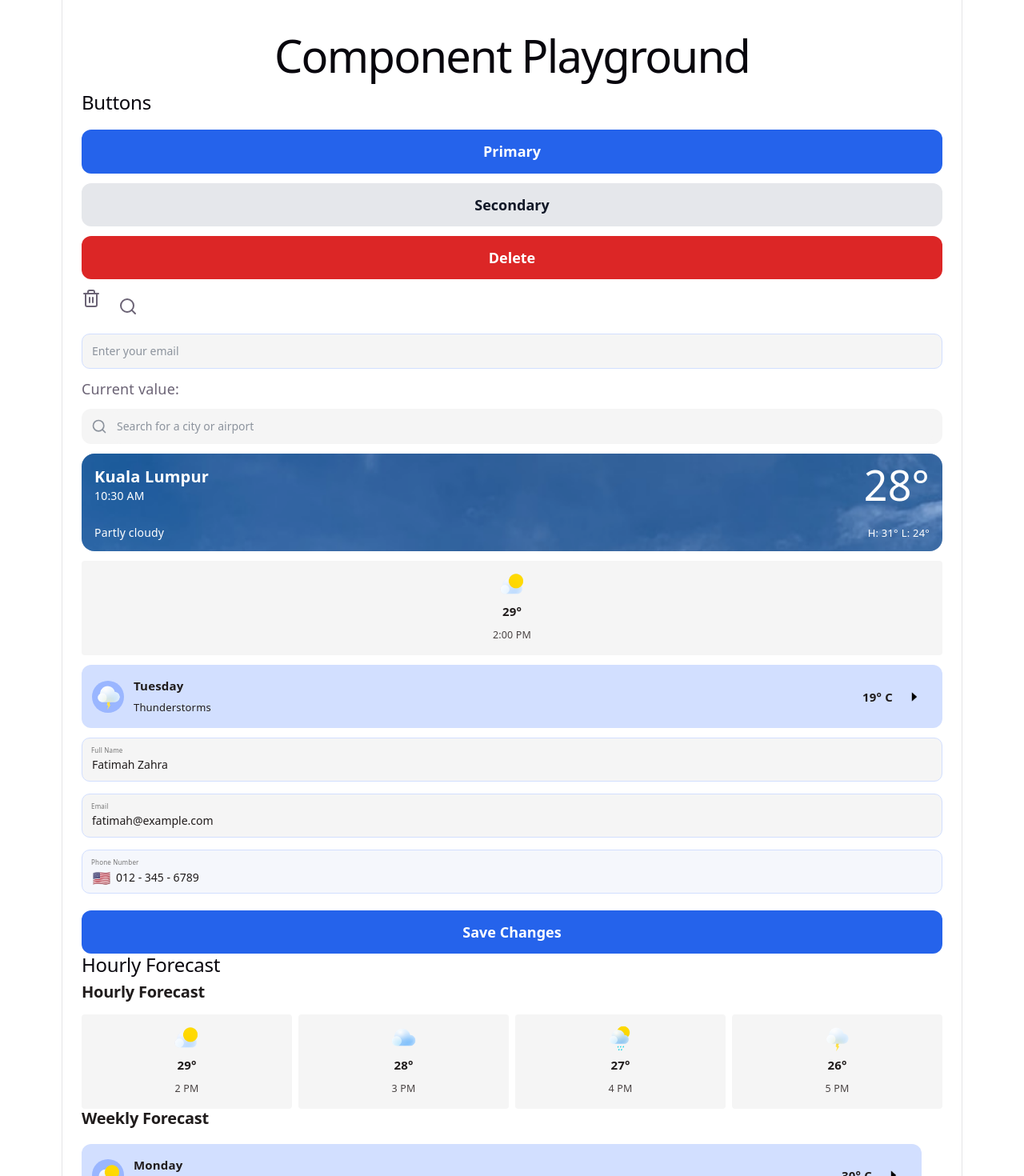
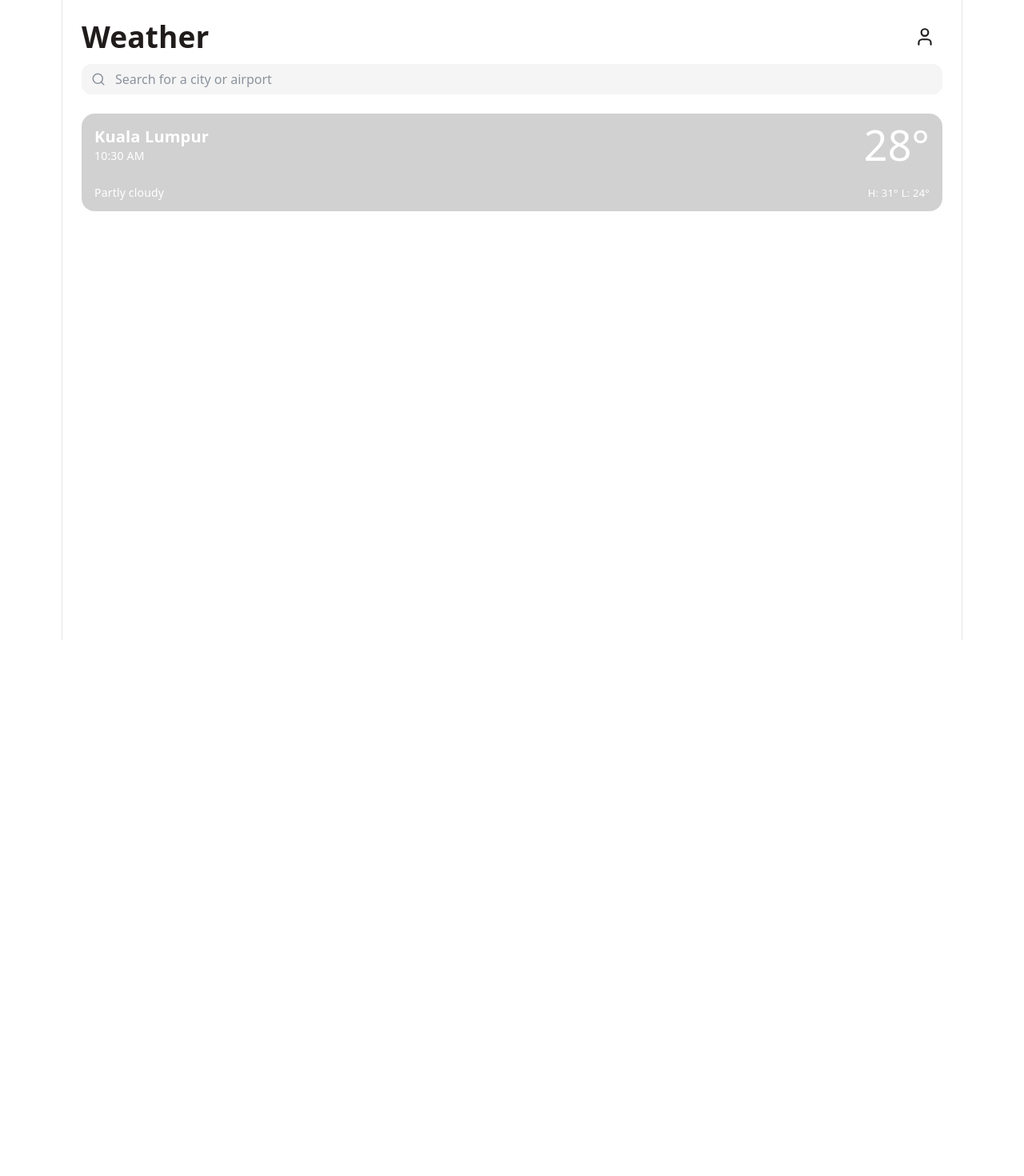
Before and after one commit to FatimahZahra30/weather-app, a Vue app: page /weather in a window 1280 px wide. Shown: the top 1470 px of the page at 80% size. After the commit the page ends 800 px from the top, so only its background shows below. Built offline with nearby package versions, Linux system fonts and the light colour scheme.

Commit message:
feat: created correct layout for the actual weather page

```diff
--- a/package.json
+++ b/package.json
@@ -11,7 +11,8 @@
   },
   "dependencies": {
     "lucide-vue-next": "^1.0.0",
-    "vue": "^3.5.40"
+    "vue": "^3.5.40",
+    "vue-router": "^5.2.0"
   },
   "devDependencies": {
     "@eslint/js": "^10.0.1",
--- a/src/App.vue
+++ b/src/App.vue
@@ -1,139 +1,16 @@
 <script setup lang="ts">
-import { ref } from 'vue'
-import AppButton from './components/atoms/AppButton.vue'
-import AppIcon from './components/atoms/AppIcon.vue'
-import AppIconButton from './components/atoms/AppIconButton.vue'
-import AppInput from './components/atoms/AppInput.vue'
-import SearchBar from './components/molecules/SearchBar.vue'
-import LocationWeatherCard from './components/molecules/LocationWeatherCard.vue'
-
-import dayBackground from './assets/weather/day-background.jpg'
-import HourlyForcastCard from './components/molecules/HourlyForcastCard.vue'
-import WeeklyForcastItem from './components/molecules/WeeklyForcastItem.vue'
-import WeatherHero from './components/organisms/WeatherHero.vue'
-import HourlyForcast from './components/organisms/HourlyForcast.vue'
-import WeeklyForcast from './components/organisms/WeeklyForcast.vue'
-import ProfileForm from './components/organisms/ProfileForm.vue'
-import WeatherTemplate from './components/templates/WeatherTemplate.vue'
-import WeatherDetailTemplate from './components/templates/WeatherDetailTemplate.vue'
-
-const email = ref('')
-const searchQuery = ref('')
+import { RouterView } from 'vue-router'
 </script>
 
 <template>
-  <main class="playground">
-    <h1>Component Playground</h1>
-
-    <section>
-      <h2>Buttons</h2>
-
-      <AppButton>Primary</AppButton>
-
-      <AppButton variant="secondary">
-        Secondary
-      </AppButton>
-
-      <AppButton variant="danger">
-        Delete
-      </AppButton>
-
-      <AppIcon name="delete" />
-      <AppIconButton icon="search" />
-
-     <AppInput
-        v-model="email"
-        type="email"
-        placeholder="Enter your email"
-      />
-
-      <p>Current value: {{ email }}</p>
-
-      <SearchBar v-model="searchQuery" />
-
-      <LocationWeatherCard
-        location="Kuala Lumpur"
-        time="10:30 AM"
-        description="Partly cloudy"
-        :temperature="28"
-        :high="31"
-        :low="24"
-        :background-image="dayBackground"
-      />
-
-      <HourlyForcastCard
-        name="sunny"
-        :temperature="29"
-        time="2:00 PM"
-      />
-
-      <WeeklyForcastItem
-      name="thunderstorm"
-      day="Tuesday"
-      weather="Thunderstorms"
-      :temperature="19"
-      />
-
-      <ProfileForm
-        @save="console.log"
-      />
-
-    </section>
-
-    <!-- Hourly forecast -->
-    <section class="hourly-section">
-
-      <h2>Hourly Forecast</h2>
-
-    </section>
-
-    <section class="hourly-section">
-      <HourlyForcast />
-    </section>
-
-    <section class="weekly-forecast">
-      <WeeklyForcast />
-    </section>
-    <WeatherTemplate />
-    </main>
-
-    <!-- Weather hero -->
-    <WeatherHero
-      class="hero-full-width"
-      name="moderateRain"
-      date="Monday, 20 December 2021"
-      location="Bangsar South, KL"
-      :temperature="24"
-      weather="Moderate Rain"
-      updateTime="6:00 PM"
-    />
-
-    <WeatherDetailTemplate />
+  <main class="weather-page">
+    <RouterView />
+  </main>
 
 </template>
 
-<style>
-.playground {
+<style scoped>
+.weather-page {
   padding: 24px;
 }
-
-.playground section {
-  display: flex;
-  gap: 12px;
-  flex-wrap: wrap;
-}
-
-
-.hourly-section {
-  display: block;
-  width: 100%;
-}
-
-.hero-full-width {
-  margin-bottom: 20px;
-}
-
-.weekly-forecast {
-  padding-right: 13px;
-}
 </style>
--- a/src/components/atoms/AppIcon.vue
+++ b/src/components/atoms/AppIcon.vue
@@ -2,7 +2,7 @@
 import {
   ArrowLeft,
   ChevronRight,
-  CircleUserRound,
+  User,
   Edit,
   Plus,
   RotateCw,
@@ -15,7 +15,7 @@ import caretRight from '../../assets/icons/right-arrows.png'
 const icons = {
   arrowLeft: ArrowLeft,
   chevronRight: ChevronRight,
-  profile: CircleUserRound,
+  profile: User,
   edit: Edit,
   plus: Plus,
   refresh: RotateCw,
--- a/src/components/atoms/AppInput.vue
+++ b/src/components/atoms/AppInput.vue
@@ -64,6 +64,7 @@ const emit = defineEmits<{
 
 .app-input::placeholder {
   color: #8C939D;
+  font-size: 16px;
 }
 
 .app-input:focus {
--- a/src/components/molecules/SearchBar.vue
+++ b/src/components/molecules/SearchBar.vue
@@ -15,7 +15,7 @@ const emit = defineEmits<{
   <div class="search-bar">
     <AppIcon
       name="search"
-      :size="20"
+      :size="18"
     />
 
     <AppInput
@@ -32,8 +32,13 @@ const emit = defineEmits<{
   display: flex;
   align-items: center;
   gap: 8px;
+
   width: 100%;
-  padding: 0px 12px;
+  height: 38px;
+  box-sizing: border-box;
+
+  padding: 0 12px;
+
   border-radius: 12px;
   background: #F5F5F5;
   color: #8C939D;
@@ -41,8 +46,13 @@ const emit = defineEmits<{
 
 .search-bar :deep(.app-input) {
   flex: 1;
-  min-height: 44px;
-  padding: 8px 4px;
+
+  width: 100%;
+  height: 100%;
+  min-height: 0;
+
+  padding: 4px;
+
   border: none;
   box-shadow: none;
 }
--- a/src/components/templates/WeatherTemplate.vue
+++ b/src/components/templates/WeatherTemplate.vue
@@ -1,30 +1,36 @@
 <script setup lang="ts">
 import SearchBar from '../molecules/SearchBar.vue'
 import LocationWeatherCard from '../molecules/LocationWeatherCard.vue'
-import HourlyForcast from '../organisms/HourlyForcast.vue'
-import WeeklyForcast from '../organisms/WeeklyForcast.vue'
-import { ref } from 'vue'
 
-const searchQuery = ref('')
+defineProps<{
+  location: string
+  time: string
+  description: string
+  temperature: number
+  high: number
+  low: number
+}>()
+
+const searchQuery = defineModel<string>('searchQuery', {
+  default: '',
+})
 </script>
 
 <template>
   <main class="weather-template">
 
-    <!-- Search -->
     <section class="weather-template__search">
-      <SearchBar v-model="searchQuery"/>
+      <SearchBar v-model="searchQuery" />
     </section>
 
-    <!-- Current Weather -->
     <section class="weather-template__current">
       <LocationWeatherCard
-        location="Kuala Lumpur"
-        time="10:30 AM"
-        description="Partly cloudy"
-        :temperature="28"
-        :high="31"
-        :low="24"
+        :location="location"
+        :time="time"
+        :description="description"
+        :temperature="temperature"
+        :high="high"
+        :low="low"
       />
     </section>
 
@@ -48,12 +54,14 @@ const searchQuery = ref('')
 
 .weather-template__search {
   width: 100%;
+  box-sizing: border-box;
 }
 
 /* Current Weather */
 
 .weather-template__current {
   width: 100%;
+  box-sizing: border-box;
 }
 
 </style>
--- a/src/main.ts
+++ b/src/main.ts
@@ -1,5 +1,8 @@
 import { createApp } from 'vue'
 import './style.css'
 import App from './App.vue'
+import router from './router'
 
-createApp(App).mount('#app')
+createApp(App)
+  .use(router)
+  .mount('#app')
--- /dev/null
+++ b/src/pages/WeatherPage.vue
@@ -0,0 +1,69 @@
+<script setup lang="ts">
+import { ref } from 'vue'
+import WeatherTemplate from '../components/templates/WeatherTemplate.vue'
+import AppIconButton from '../components/atoms/AppIconButton.vue';
+
+const searchQuery = ref('')
+
+const weather = {
+  location: 'Kuala Lumpur',
+  time: '10:30 AM',
+  description: 'Partly cloudy',
+  temperature: 28,
+  high: 31,
+  low: 24,
+}
+</script>
+
+<template class="weather-pgae">
+  <section class="header">
+    <h3>
+      Weather
+    </h3>
+    <AppIconButton
+    icon="profile"
+    :size="26"
+      />
+  </section>
+  <WeatherTemplate
+    v-model:search-query="searchQuery"
+    :location="weather.location"
+    :time="weather.time"
+    :description="weather.description"
+    :temperature="weather.temperature"
+    :high="weather.high"
+    :low="weather.low"
+  />
+</template>
+
+<style scoped>
+:global(body) {
+  background-color: #ffffff;
+}
+
+.weather-page {
+  width: 100%;
+  min-height: 100vh;
+
+  padding: calc(24px + env(safe-area-inset-top)) 24px 24px;
+
+  box-sizing: border-box;
+}
+
+.header {
+  display: flex;
+  align-items: center;
+  justify-content: space-between;
+
+  width: 100%;
+  margin-bottom: 12px;
+
+  color: #201C1C;
+}
+
+.header h3 {
+  margin: 0;
+  font-size: 37px;
+  font-weight: 700;
+}
+</style>
--- /dev/null
+++ b/src/router/index.ts
@@ -0,0 +1,20 @@
+import { createRouter, createWebHistory } from 'vue-router'
+
+import WeatherPage from '../pages/WeatherPage.vue'
+
+const router = createRouter({
+  history: createWebHistory(),
+
+  routes: [
+    {
+      path: '/',
+      redirect: '/weather',
+    },
+    {
+      path: '/weather',
+      component: WeatherPage,
+    },
+  ],
+})
+
+export default router
```
Also changed, not shown: 1 other file (tests, documents, lock files or other folders).
